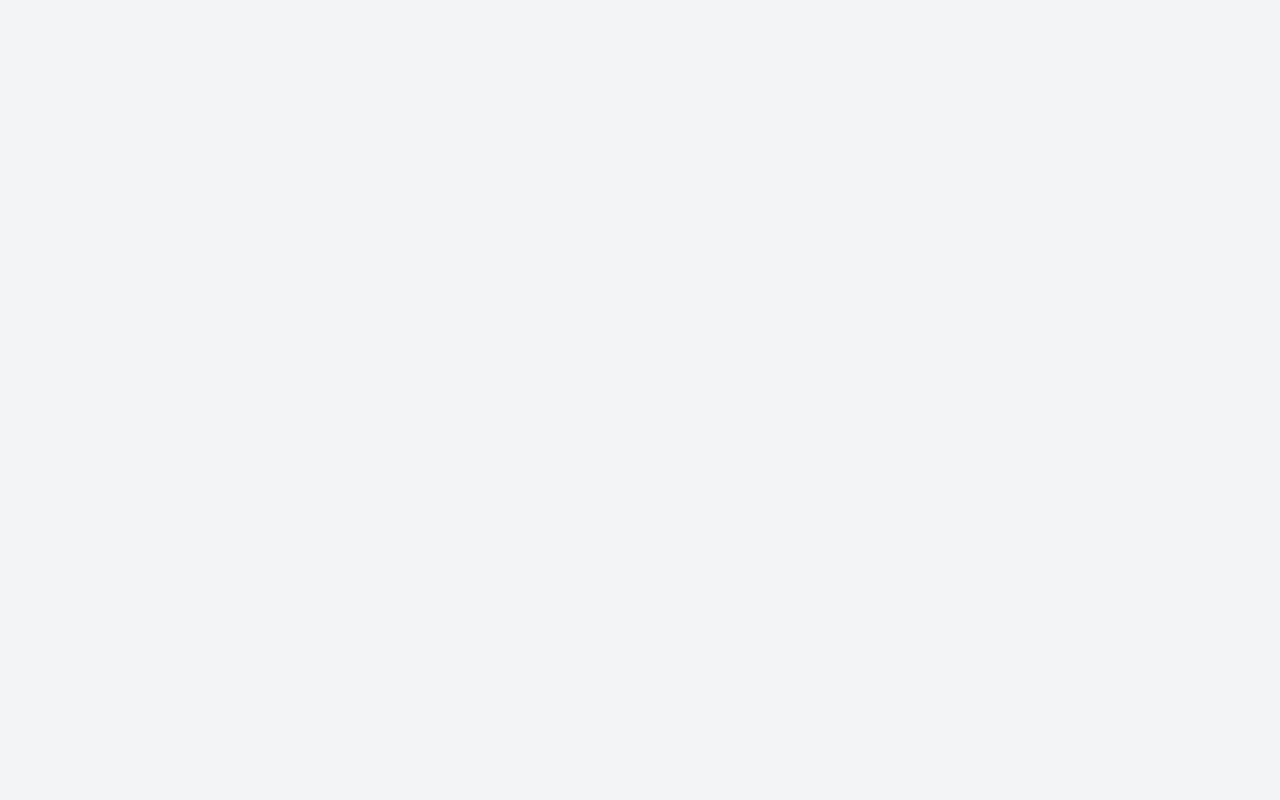
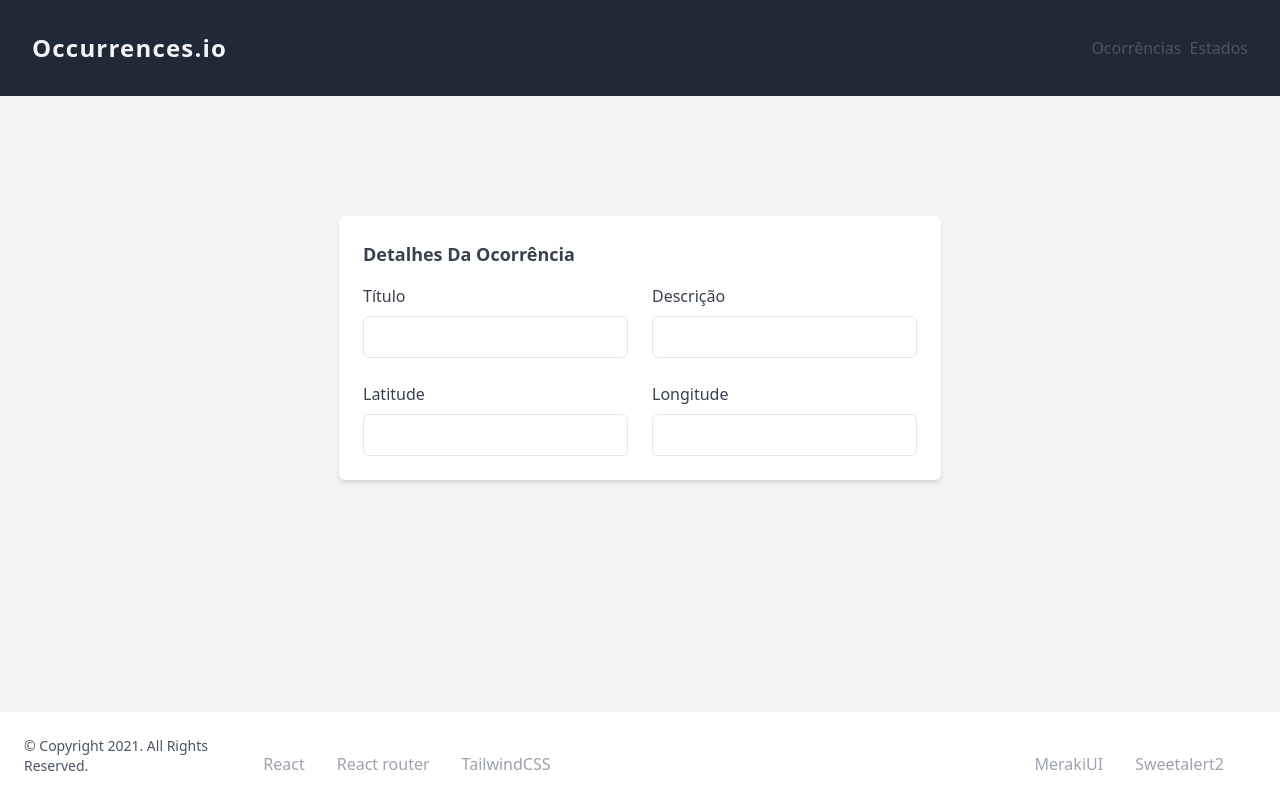
Before and after one commit to dgraca/occurrenceio-react, a React (Create React App) app: page /occurrences/1/details in a window 1280 px wide. Before the commit this address had no page. Built offline with nearby package versions, Linux system fonts and the light colour scheme; no server answers.

Commit message:
Added Report Details Page

```diff
--- a/src/App.js
+++ b/src/App.js
@@ -1,6 +1,7 @@
 import { BrowserRouter, Routes, Route } from "react-router-dom";
 import Home from "./pages/Home";
 import OccurrencesIndex from "./pages/Ocurrences/Index";
+import OccurrencesDetails from "./pages/Ocurrences/Details";
 import OccurrencesEdit from "./pages/Ocurrences/Edit";
 import StatesIndex from "./pages/States/Index";
 
@@ -19,6 +20,7 @@ function App() {
           {/* Occurrences */}
           <Route path="/occurrences" element={<OccurrencesIndex />} />
           <Route path="/occurrences/:id/edit" element={<OccurrencesEdit />} />
+          <Route path="/occurrences/:id/details" element={<OccurrencesDetails />} />
           {/* States */}
           <Route path="/states" element={<StatesIndex />} />
         </Routes>
--- /dev/null
+++ b/src/pages/Ocurrences/Details.js
@@ -0,0 +1,98 @@
+import React from 'react';
+import Navbar from "../../Components/Navbar";
+import Footer from "../../Components/Footer";
+import { useNavigate, useParams } from "react-router-dom";
+
+// this is a work-around to use react hooks in ES6 classes
+// Hooks cannot be used inside ES6 classes, and we need them
+// because of the react-router-dom way of passing props
+// this function returns a component with all it's props plus the params (props)
+// passed by the react-router-dom components (Link, Router, etc)
+// for more info: https://reactjs.org/docs/higher-order-components.html
+const withHooks = (Component) => {
+    return props => <Component {...props} navigate={useNavigate()} params={useParams()} />;
+}
+
+class OccurrencesDetails extends React.Component {
+    constructor(props) {
+        super(props);
+        this.state = {
+            occurrence: {},
+            currentState: '',
+            loading: false
+        };
+    }
+
+     // when the component is mounted, get the occurrences
+     async componentDidMount() {
+        const id = this.props.params.id;
+        this.getOccurrence(id);
+    }
+
+    // method to get the occurrences from the API
+    async getOccurrence(id) {
+        // set the request options
+        var requestOptions = {
+            method: 'GET',
+            redirect: 'follow'
+        };
+        const url = '/api/ReportsAPI/' + id;
+        fetch(url, requestOptions)
+            .then(response => response.json())
+            .then(data => {
+                // set the current state of the occurrences
+                this.setState({ currentState: this.state.occurrence.listReportState?.slice(-1)[0]?.state});
+                // set the current state of the component
+                this.setState({ occurrence: data, loading: false });
+            })
+            .catch(error => {
+                console.error('Error fetching occurrences:', error);
+            });
+    }
+
+    render() {
+        const { occurrence, loading } = this.state;
+
+        // if the component is loading, show a loading message
+        if (loading) {
+            return <p>Loading occurrence...</p>;
+        }
+
+        return (
+        <>
+            <Navbar />
+            <div className="w-full flex flex-col items-center py-8">
+                <section className="max-w-4xl p-6 mx-auto bg-white rounded-md shadow-md dark:bg-gray-800">
+                    <h2 className="text-lg font-semibold text-gray-700 capitalize dark:text-white">Detalhes da Ocorrência</h2>
+                    <div className="grid grid-cols-1 gap-6 mt-4 sm:grid-cols-2">
+                        <div>
+                            <label className="text-gray-700 dark:text-gray-200">Título</label>
+                            <input name="title" value={occurrence.title} id="title" type="text" className="block w-full px-4 py-2 mt-2 text-gray-700 bg-white border border-gray-200 rounded-md dark:bg-gray-800 dark:text-gray-300 dark:border-gray-600 focus:border-blue-400 focus:ring-blue-300 focus:ring-opacity-40 dark:focus:border-blue-300 focus:outline-none focus:ring" readOnly />
+                        </div>
+
+                        <div>
+                            <label className="text-gray-700 dark:text-gray-200">Descrição</label>
+                            <input name="description" value={occurrence.description} id="description" type="text" className="block w-full px-4 py-2 mt-2 text-gray-700 bg-white border border-gray-200 rounded-md dark:bg-gray-800 dark:text-gray-300 dark:border-gray-600 focus:border-blue-400 focus:ring-blue-300 focus:ring-opacity-40 dark:focus:border-blue-300 focus:outline-none focus:ring" readOnly />
+                        </div>
+
+                        <div>
+                            <label className="text-gray-700 dark:text-gray-200">Latitude</label>
+                            <input name="latitude" value={occurrence.latitude} id="latitude" type="number" className="block w-full px-4 py-2 mt-2 text-gray-700 bg-white border border-gray-200 rounded-md dark:bg-gray-800 dark:text-gray-300 dark:border-gray-600 focus:border-blue-400 focus:ring-blue-300 focus:ring-opacity-40 dark:focus:border-blue-300 focus:outline-none focus:ring" readOnly />
+                        </div>
+
+                        <div>
+                            <label className="text-gray-700 dark:text-gray-200">Longitude</label>
+                            <input name="longitude" value={occurrence.longitude} id="longitude" type="number" className="block w-full px-4 py-2 mt-2 text-gray-700 bg-white border border-gray-200 rounded-md dark:bg-gray-800 dark:text-gray-300 dark:border-gray-600 focus:border-blue-400 focus:ring-blue-300 focus:ring-opacity-40 dark:focus:border-blue-300 focus:outline-none focus:ring" readOnly />
+                        </div>
+
+                    </div>
+                </section>
+            </div>
+            <br />
+            <Footer />
+        </>
+        );
+    }
+}
+
+export default withHooks(OccurrencesDetails);
--- a/src/pages/Ocurrences/Index.js
+++ b/src/pages/Ocurrences/Index.js
@@ -155,7 +155,7 @@ class OccurrencesIndex extends React.Component {
                                                     </td>
                                                     <td className="px-4 py-4 text-sm whitespace-nowrap">
                                                         <div className="flex items-center gap-x-6">
-                                                            <div className="text-gray-900 whitespace-no-wrap tracking-wider font-bold rounded-md bg-blue-400 hover:bg-blue-500 px-4 py-2">Detalhes</div>
+                                                        <Link to={{ pathname: `/occurrences/${occurrence.id}/details`, id: occurrence.id }} className="text-gray-900 whitespace-no-wrap tracking-wider font-bold rounded-md bg-blue-400 hover:bg-blue-500 px-4 py-2">Detalhes</Link>
                                                         </div>
                                                     </td>
                                                     <td class="px-4 py-4 text-sm whitespace-nowrap">
```
